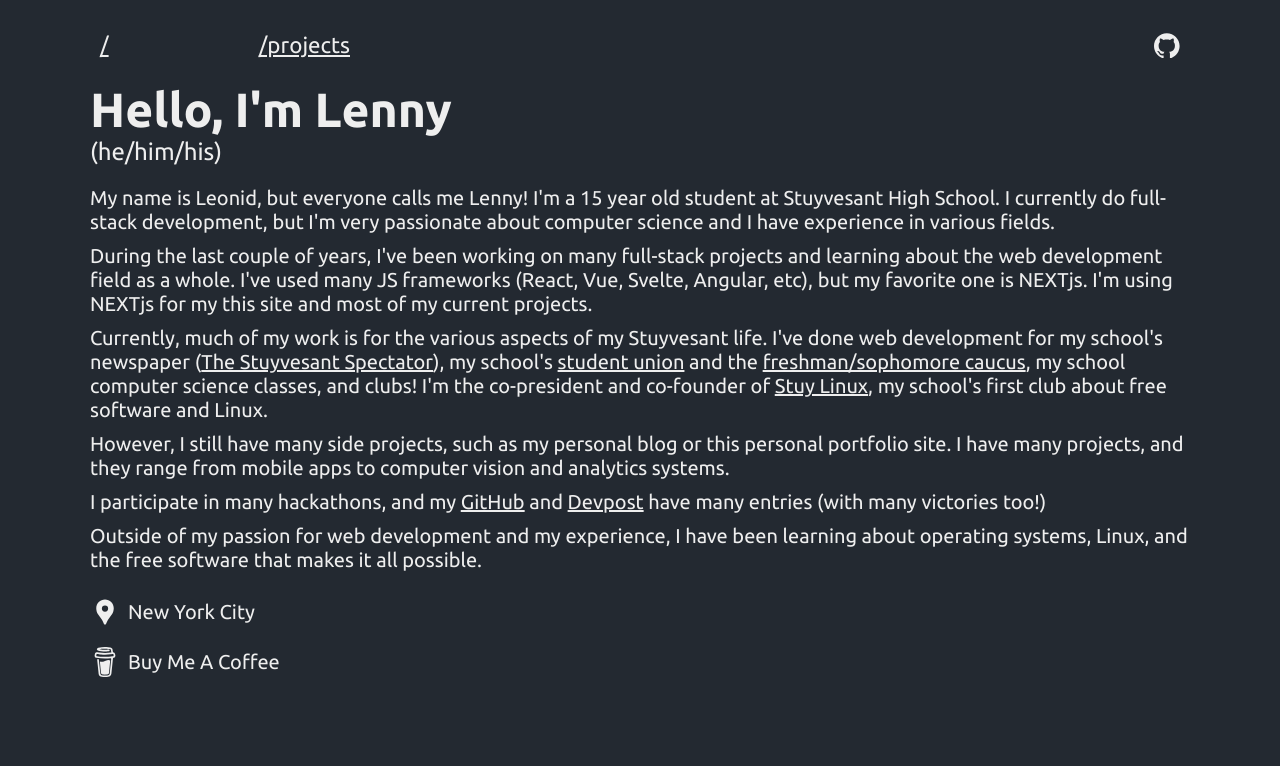
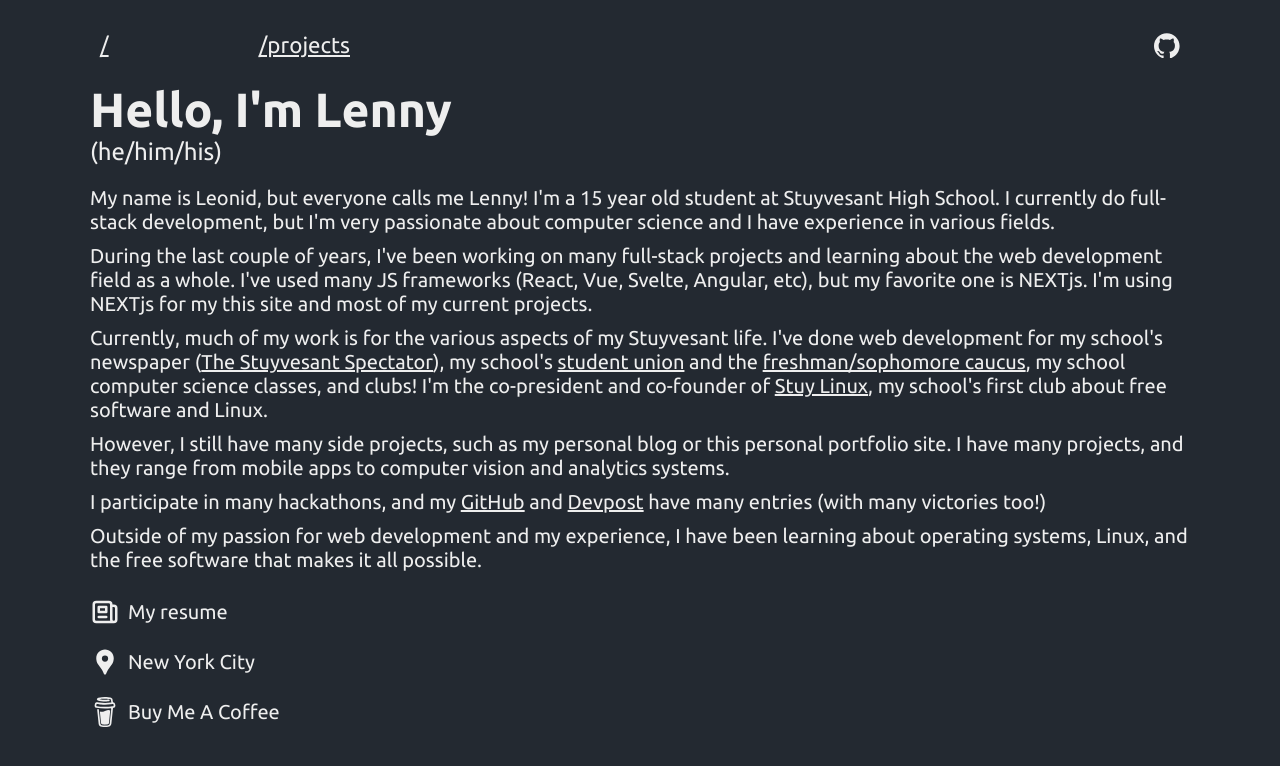
Before and after one commit to leomet07/nextportfolio, a Next.js app: page / in a window 1280 px wide. Shown: the top 766 px of the page. Built offline with nearby package versions, Linux system fonts and the light colour scheme.

Commit message:
Host resume and add link to resume

```diff
--- a/pages/index.tsx
+++ b/pages/index.tsx
@@ -2,6 +2,7 @@
 import styles from "../styles/Home.module.css";
 import { MdLocationPin } from "react-icons/md";
 import { SiBuymeacoffee } from "react-icons/si";
+import { HiOutlineNewspaper } from "react-icons/hi";
 
 const Home = () => {
 	return (
@@ -69,6 +70,10 @@
 					</p>
 				</section>
 				<section id={styles.other_info_container}>
+					<a href="/resume.pdf" className={styles.line_container}>
+						<HiOutlineNewspaper className={styles.line_icon} />
+						My resume
+					</a>
 					<div className={styles.line_container}>
 						<MdLocationPin className={styles.line_icon} /> New York
 						City
```
Also changed, not shown: 1 other file (tests, documents, lock files or other folders).
